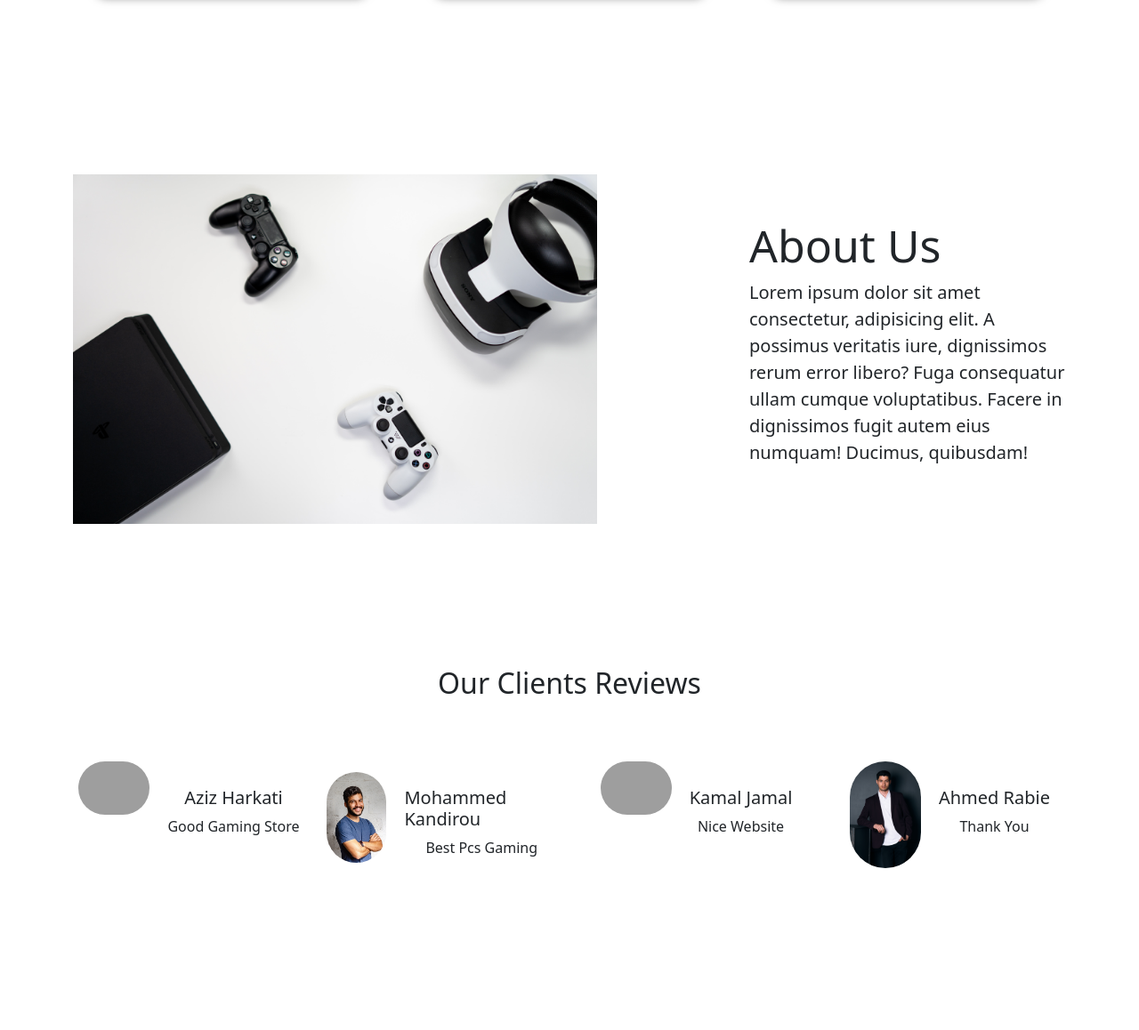
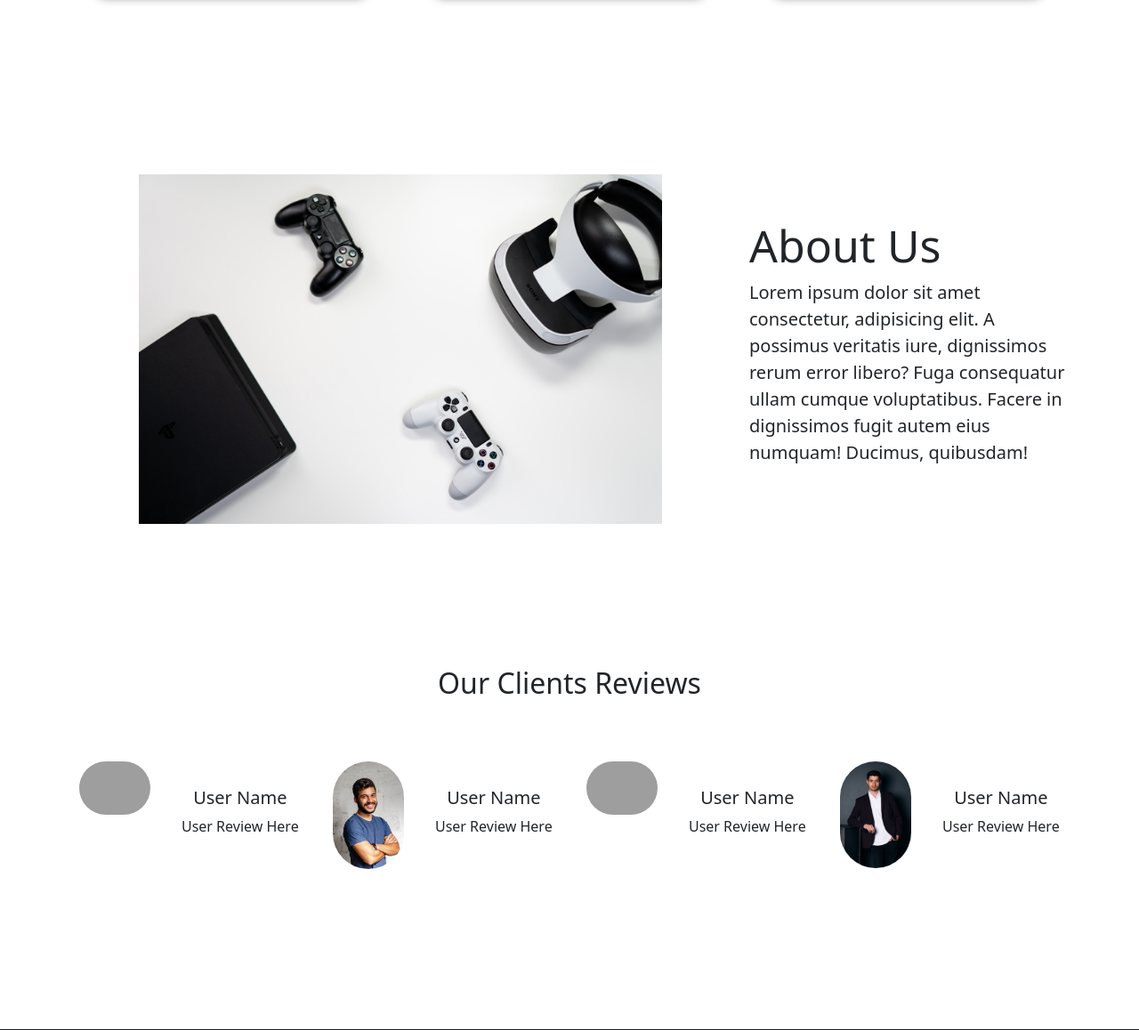
Before and after one commit to AzizHr/BRIEF_4, a PHP site: page / in a window 1280 px wide. Shown: the part 1406-2564 px from the top of the page at 89% size. Run offline with PHP 8.4, Linux system fonts and the light colour scheme; grey boxes are pictures that could not be loaded.

Commit message:
update HR

```diff
--- a/LIVRABLE_3&4/Gaming_Store/index.php
+++ b/LIVRABLE_3&4/Gaming_Store/index.php
@@ -9,12 +9,20 @@ require_once 'header.php'
         .reviews-row{
           display:flex;
           row-gap:60px;
+          justify-content:center;
+          align-items:center;
+        }
+        .reviews-row .r-holder{
+          display:flex;
+          justify-content:center;
+          align-items:center;
         }
         .review{
           display:flex;
           align-items:center;
-          justify-content:center;
+          justify-content:space-around;
           column-gap:20px;
+          width:280px;
         }
         .review .r-info{
           display:flex;
@@ -45,6 +53,18 @@ require_once 'header.php'
         }
         .about p{
           font-size:20px;
+        }
+        .about-img img{
+            width:80%;
+          }
+        @media (max-width:768px) {
+          .about-img{
+            display: flex;
+            justify-content: center;
+          }
+          .about-img img{
+            width:90%;
+          }
         }
       </style>
       <div class="GS container justify-content-center mt-5">
@@ -98,10 +118,10 @@ require_once 'header.php'
 
       <div class="container about-us">
         <div class="row about">
-          <div class="col-lg-8">
-            <img src="images/about-us.jpg" alt="" style="width:80%;">
+          <div class="col-lg-8 col-md-12 about-img" style="display: flex; justify-content: center;">
+            <img src="images/about-us.jpg" alt="">
           </div>
-          <div class="col-lg-4">
+          <div class="col-lg-4 col-md-12" tyle="width:80%; text-align:center;">
             <h1>About Us</h1>
             <p>Lorem ipsum dolor sit amet consectetur, adipisicing elit. A possimus veritatis iure, dignissimos rerum error libero? Fuga consequatur ullam cumque voluptatibus. Facere in dignissimos fugit autem eius numquam! Ducimus, quibusdam!</p>
           </div>
@@ -112,39 +132,39 @@ require_once 'header.php'
       <div class="container justify-content-center user-reviews">
         <h2 class="text-center">Our Clients Reviews</h2>
         <div class="row mt-5 reviews-row">
-        <div class="col-lg-3 col-md-6 col-sm-12">
+        <div class="col-lg-3 col-md-6 col-sm-12 r-holder">
           <div class="review">
             <div class="r-img"><img src="images/user1.jpg" alt=""></div>
             <div class="r-info">
-              <h5>Aziz Harkati</h5>
-              <p>Good Gaming Store</p>
+              <h5>User Name</h5>
+              <p>User Review Here</p>
             </div>
           </div>
         </div>
-        <div class="col-lg-3 col-md-6 col-sm-12">
+        <div class="col-lg-3 col-md-6 col-sm-12 r-holder">
           <div class="review">
             <div class="r-img"><img src="images/user2.jpg" alt=""></div>
             <div class="r-info">
-              <h5>Mohammed Kandirou</h5>
-              <p>Best Pcs Gaming</p>
+              <h5>User Name</h5>
+              <p>User Review Here</p>
             </div>
           </div>
         </div>
-        <div class="col-lg-3 col-md-6 col-sm-12">
+        <div class="col-lg-3 col-md-6 col-sm-12 r-holder">
           <div class="review">
             <div class="r-img"><img src="images/user3.jpg" alt=""></div>
             <div class="r-info">
-              <h5>Kamal Jamal</h5>
-              <p>Nice Website</p>
+              <h5>User Name</h5>
+              <p>User Review Here</p>
             </div>
           </div>
         </div>
-        <div class="col-lg-3 col-md-6 col-sm-12">
+        <div class="col-lg-3 col-md-6 col-sm-12 r-holder">
           <div class="review">
             <div class="r-img"><img src="images/user4.jpg" alt=""></div>
             <div class="r-info">
-              <h5>Ahmed Rabie</h5>
-              <p>Thank You</p>
+              <h5>User Name</h5>
+              <p>User Review Here</p>
             </div>
           </div>
         </div>
```
